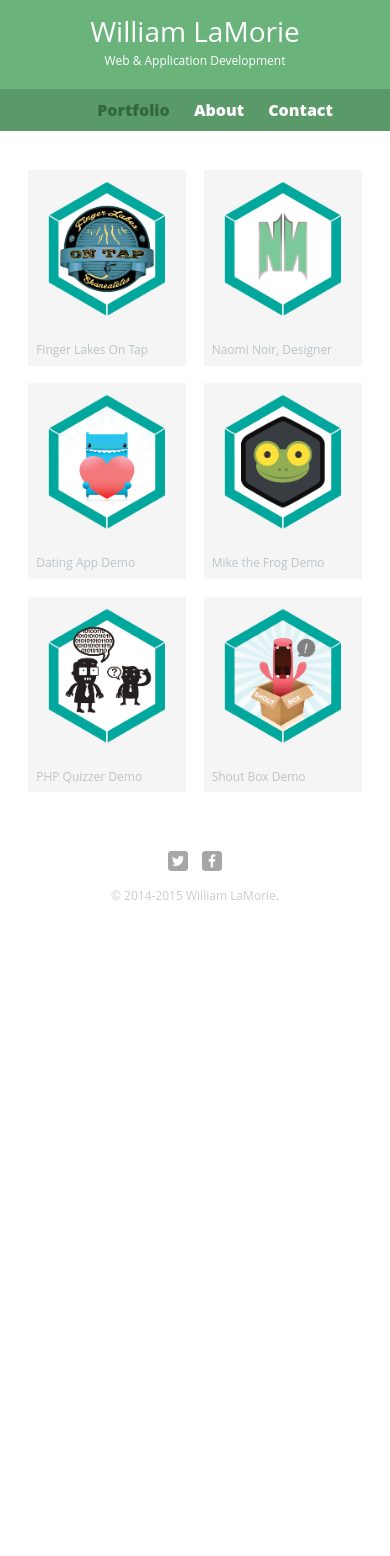
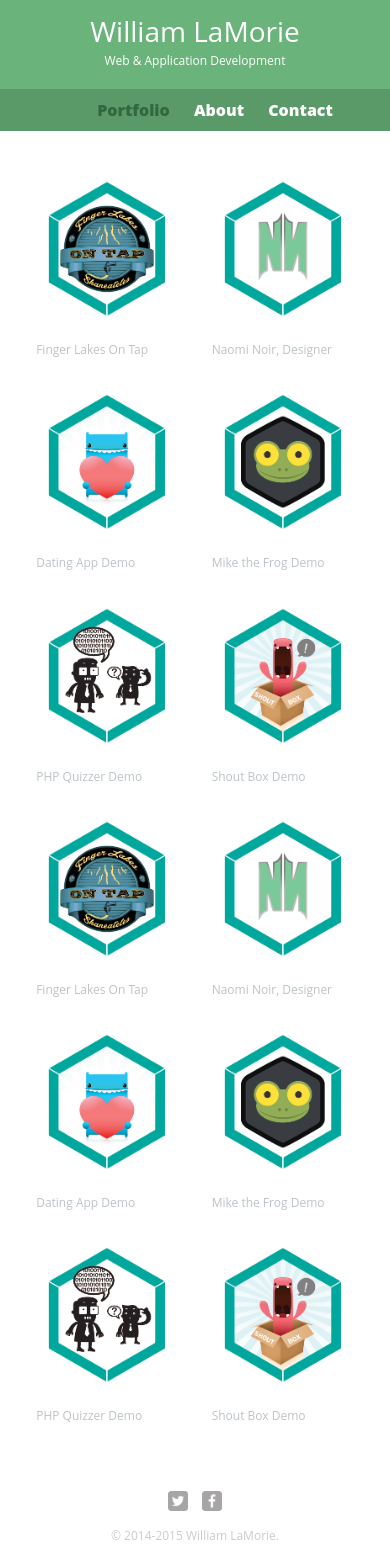
Before and after one commit to chrome242/William-LaMorie, a PHP site: page / in a window 390 px wide. Before the commit the page ends 900 px from the top, so only its background shows below. Run offline with PHP 8.4, Linux system fonts and the light colour scheme; some libraries are stand-ins or nearby versions; some web fonts are replaced.

Commit message:
preparing to tile in hex grid
-removed unused challenge.css
-modified main.css to produce multiple divs each with a ul generated
from the array in home.php
-modified responsive.css to accommodate changes
-added more items to home.php for testing

```diff
--- a/Content/home.php
+++ b/Content/home.php
@@ -1,7 +1,13 @@
 <?php
 $content = array(1 => ["Finger-Lakes-on-Tap.png", "Finger Lakes On Tap", "http://www.fingerlakesontap.com"],
-                 2 => ["Naomi-Noir.png", "Naomi Noir, Designer", "http://www.naominior.com"],
+                 2 => ["Naomi-Noir.png", "Naomi Noir, Designer", "http://www.naominoir.com/"],
                  3 => ["Dating-App.png", "Dating App Demo", "#"],
                  4 => ["Mike-the-Frog.png", "Mike the Frog Demo", "#"],
                  5 => ["PHP-Quizzer.png", "PHP Quizzer Demo", "#"],
-                 6 => ["Shout-Box.png", "Shout Box Demo", "#"]);
+                 6 => ["Shout-Box.png", "Shout Box Demo", "#"],
+                 7 => ["Finger-Lakes-on-Tap.png", "Finger Lakes On Tap", "http://www.fingerlakesontap.com"],
+                 8 => ["Naomi-Noir.png", "Naomi Noir, Designer", "http://www.naominoir.com/"],
+                 9 => ["Dating-App.png", "Dating App Demo", "#"],
+                 10 => ["Mike-the-Frog.png", "Mike the Frog Demo", "#"],
+                 11 => ["PHP-Quizzer.png", "PHP Quizzer Demo", "#"],
+                 12 => ["Shout-Box.png", "Shout Box Demo", "#"]);
--- a/Home/body.php
+++ b/Home/body.php
@@ -1,11 +1,35 @@
 
     <div id="wrapper">
       <section>
-        <ul id="gallery">
+        <div id="gallery">
+          <ul class="left-row">
 <?php
-  foreach($content as $number => $content)
-  {
 
+  $row_width = 3; // determines how many items to a given row
+
+  // loops though a 1-indexed array of content
+  foreach($content as $number => $content){
+
+    // handle div control where needed.
+    if(($number -1) % $row_width == 0  && $number -1 != 0){
+      // every other row should have the right-row class.
+
+      if (($number -1) % (2*$row_width) != 0){ // if an indented row
+        echo <<< EOT
+          </ul>
+          <ul class="right-row">
+
+EOT;
+      } else {  // if an un-indented row
+        echo <<< EOT
+          </ul>
+          <ul class="left-row">
+
+EOT;
+      }
+    }
+
+  // make each individual image
   $image = PROJECTS.$content[0];
   $desc = $content[1];
   $url = $content[2];
@@ -21,4 +45,5 @@ EOT;
   }
   ?>
           </ul>
+        </div>
       </section>
--- a/css/main.css
+++ b/css/main.css
@@ -112,21 +112,21 @@ footer{
 PAGE: PORTFOLIO
 ******************************/
 
-#gallery{
+#gallery ul{
   margin: 0;
   padding: 0;
   list-style: none;
 }
 
-#gallery li {
+#gallery ul li {
   float: left;
   width: 45%;
   margin: 2.5%;
-  background-color: #f5f5f5;
-  color: #bdc3c7
+  /*border-style: dashed;*/
+  color: #bdc3c7;
 }
 
-#gallery li a p{
+#gallery ul li a p{
   margin: 0;
   padding: 5%;
   font-size:0.75em;
--- a/css/responsive.css
+++ b/css/responsive.css
@@ -18,15 +18,26 @@
   /******************************
   PAGE: PORTFOLIO
   ******************************/
-
-  #gallery li{
-    width: 28.3333%;
-  }
-
-  #gallery li:nth-child(4n){
+  #gallery ul{
     clear: left;
   }
 
+  #gallery ul.right-row{
+    margin-left: 12.25%;
+  }
+
+  #gallery ul.left-row{
+    margin-right: 12.25%;
+  }
+
+  #gallery ul li{
+    width: 24.5%%;
+    margin: 0;
+  }
+
+  #gallery ul li{
+
+  }
 
 
   /******************************
```
Also changed, not shown: css/challenge.css (deleted, +0 -15 lines). Lines whose indentation alone changed are shown as unchanged.
